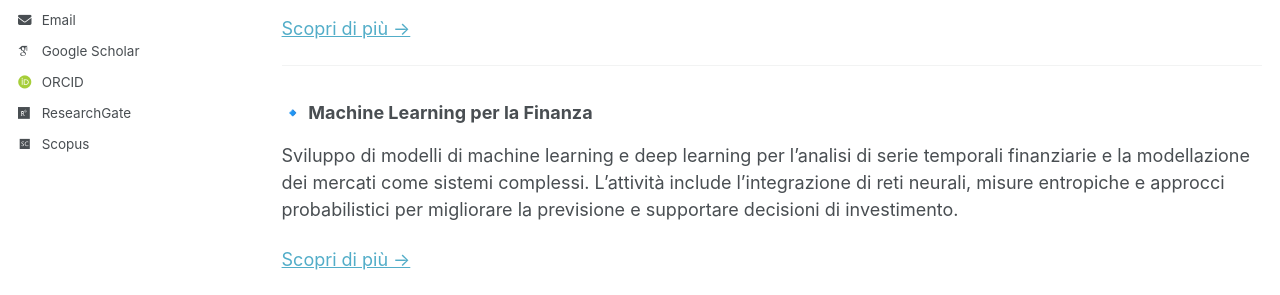
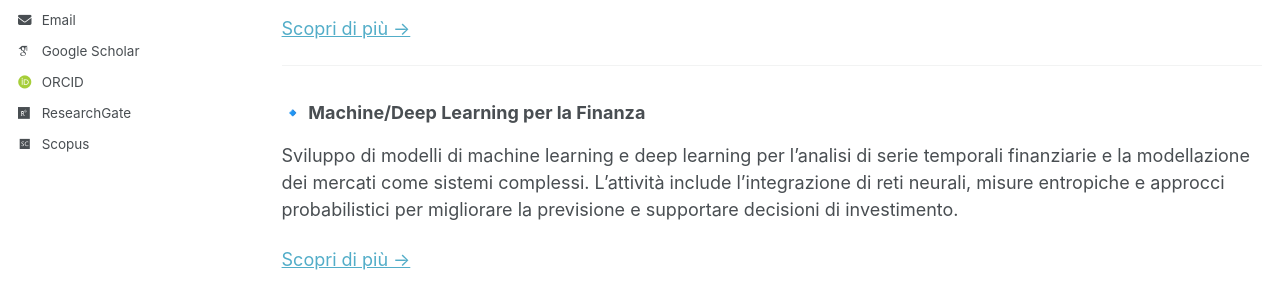
Before and after one commit to mimmoexe/mimmoexe.github.io, a Jekyll site: the page built from _pages/research.md, in a window 1280 px wide and 1173 px high. Shown: the part 417-712 px from the top of the window. Built offline with Jekyll 4.4.1, drawn with Linux system fonts in a browser that asks for light colours; some web fonts are replaced; a script bundle is joined from its source files by our own code; library files that are not in the unit come from our copies.

Commit message:
Update research.md

```diff
--- a/_pages/research.md
+++ b/_pages/research.md
@@ -16,7 +16,7 @@ Sviluppo di modelli linguistici avanzati per la lingua italiana e integrazione d
 
 ---
 
-### 🔹 Machine Learning per la Finanza
+### 🔹 Machine/Deep Learning per la Finanza
 Sviluppo di modelli di machine learning e deep learning per l’analisi di serie temporali finanziarie e la modellazione dei mercati come sistemi complessi. L’attività include l’integrazione di reti neurali, misure entropiche e approcci probabilistici per migliorare la previsione e supportare decisioni di investimento.
 
 [Scopri di più →](/ricerca/finance/)
```
